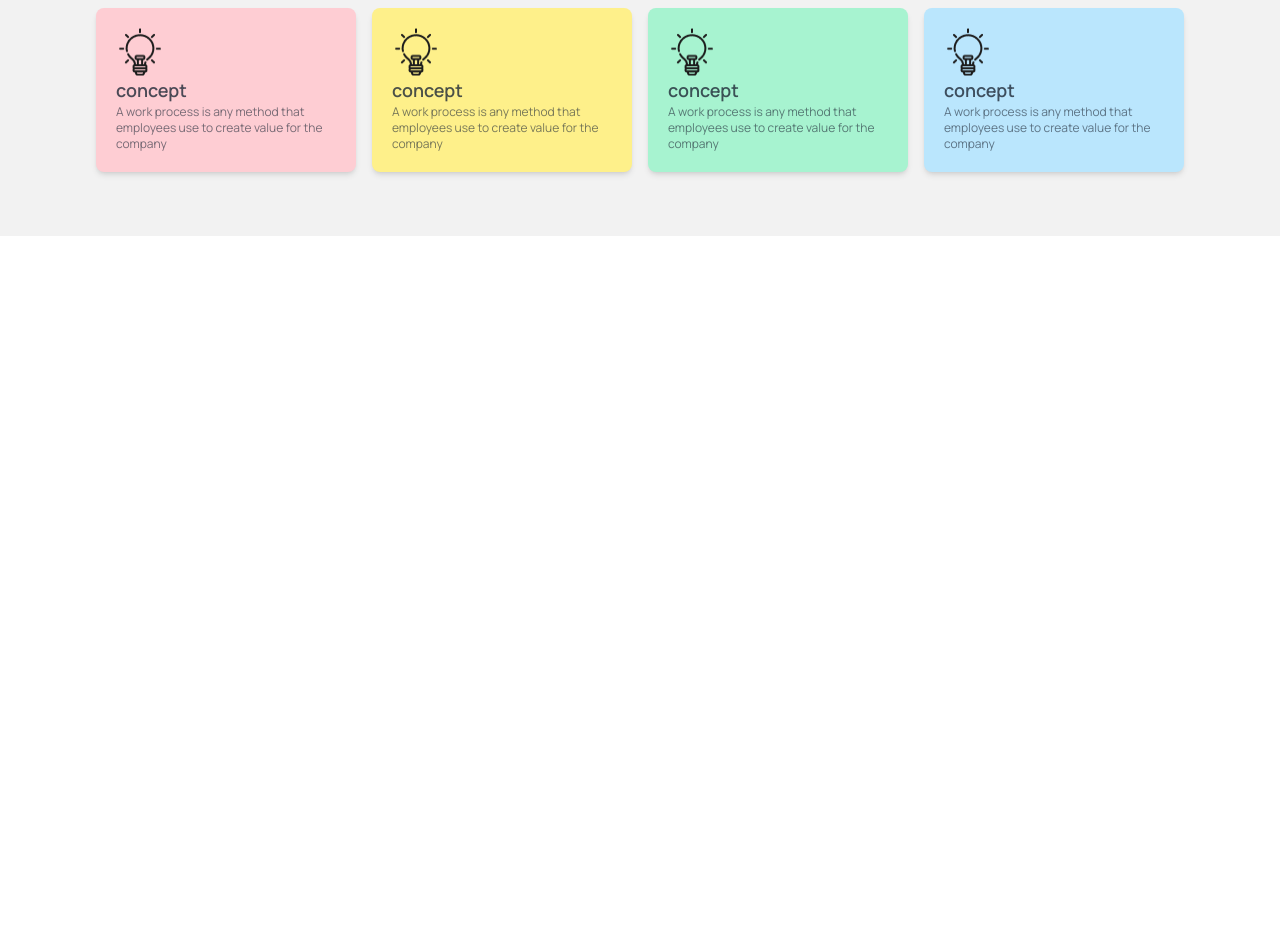
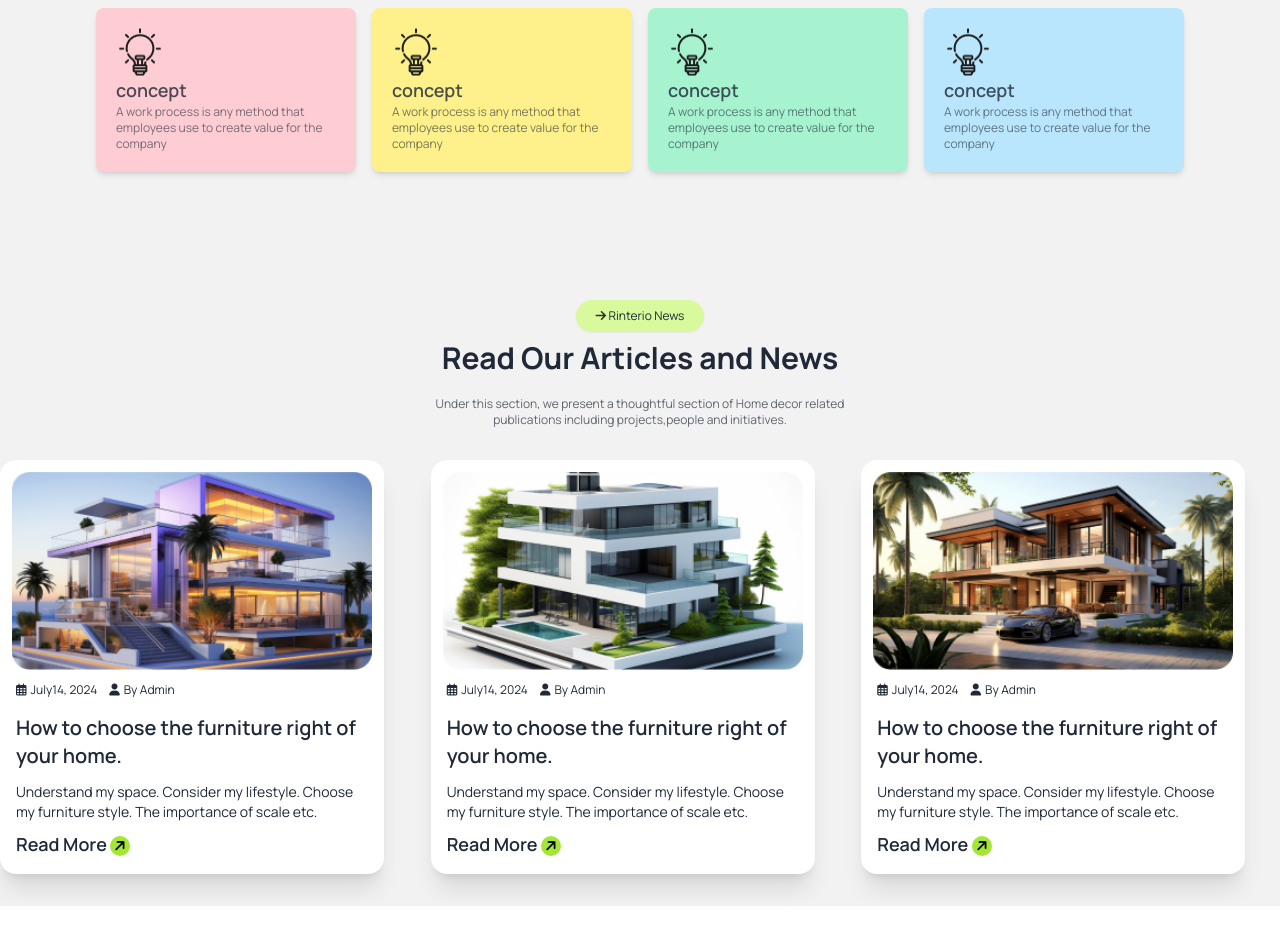
Before and after one commit to sharmin112195/assignment-three, a plain HTML site: page index.html in a window 1280 px wide. Shown: the part 1918-2862 px from the top of the page. Before the commit the page ends 2218 px from the top, so only its background shows below. Drawn offline with nearby package versions, Linux system fonts and the light colour scheme.

Commit message:
articles and news section done

```diff
--- a/index.html
+++ b/index.html
@@ -14,10 +14,10 @@
 <link rel="preconnect" href="https://fonts.gstatic.com" crossorigin>
 <link href="https://fonts.googleapis.com/css2?family=Manrope:wght@200..800&display=swap" rel="stylesheet">
 <style>
-    .font-manrop{font-family: "Manrope", sans-serif;}
+    .font-manrope{font-family: "Manrope", sans-serif;}
 </style>
 </head>
-<body class="font-manrop">
+<body class="font-manrope">
     <header class="w-11/12 mx-auto">
       <!-- navbar section -->
 <nav>
@@ -196,6 +196,88 @@
             </div>
         </div>
       </section>
+
+      <!-- Latest Portfolio -->
+       <section></section>
+
+       <!-- Articles and News -->
+        <section class="my-16 pb-8">
+          <div class="text-center">
+            <button class="bg-lime-200 w-32 h-8 rounded-2xl shadow-sm text-xs"><i class="fa-solid fa-arrow-right text-xs text-center text-black opacity-80"></i> Rinterio News
+            </button>
+            <h2 class="text-3xl font-bold py-2">Read Our Articles and News</h2>
+            <p class="py-3 text-xs opacity-70 overflow-hidden">Under this section, we present a thoughtful section of Home decor related<br> publications including projects,people and initiatives.</p>
+           </div>
+           <!-- card -->
+           <div class="grid grid-cols-1 lg:grid-cols-3 gap-3 pt-5 w-full mx-auto">
+           <!-- first card -->
+            <div class="card card-compact bg-base-100 w-96 shadow-xl">
+              <img class="p-3" src="./assets/article1.png" alt="">
+              <div class="flex gap-3 px-4">
+                <div class="flex gap-1">
+                  <i class="fa-regular fa-calendar-days text-xs"></i>
+                  <p class="text-xs">July14, 2024</p>
+                </div>
+                <div class="flex gap-1">
+                  <i class="fa-solid fa-user text-xs"></i>
+                  <p class="text-xs">By Admin</p>
+                </div>
+              </div>
+              <div class="card-body">
+                <h2 class="card-title">How to choose the furniture right  of your home.</h2>
+                <p>Understand my space. Consider my lifestyle. Choose my furniture style. The importance of scale etc.</p>
+                <div>
+                  <button class="text-lg font-semibold">Read More <i class="fa-solid fa-arrow-right bg-lime-400 w-5 h-5 rounded-full -rotate-45 text-sm my-0.5 text-center text-black"></i></button>
+                </div>
+              </div>
+            </div>
+
+           <!-- second card -->
+
+            <div class="card card-compact bg-base-100 w-96 shadow-xl">
+              <img class="p-3" src="./assets/article2.png" alt="">
+              <div class="flex gap-3 px-4">
+                <div class="flex gap-1">
+                  <i class="fa-regular fa-calendar-days text-xs"></i>
+                  <p class="text-xs">July14, 2024</p>
+                </div>
+                <div class="flex gap-1">
+                  <i class="fa-solid fa-user text-xs"></i>
+                  <p class="text-xs">By Admin</p>
+                </div>
+              </div>
+              <div class="card-body">
+                <h2 class="card-title">How to choose the furniture right  of your home.</h2>
+                <p>Understand my space. Consider my lifestyle. Choose my furniture style. The importance of scale etc.</p>
+                <div>
+                  <button class="text-lg font-semibold">Read More <i class="fa-solid fa-arrow-right bg-lime-400 w-5 h-5 rounded-full -rotate-45 text-sm my-0.5 text-center text-black"></i></button>
+                </div>
+              </div>
+            </div>
+           <!-- third card -->
+
+            <div class="card card-compact bg-base-100 w-96 shadow-xl">
+              <img class="p-3" src="./assets/article3.png" alt="">
+              <div class="flex gap-3 px-4">
+                <div class="flex gap-1">
+                  <i class="fa-regular fa-calendar-days text-xs"></i>
+                  <p class="text-xs">July14, 2024</p>
+                </div>
+                <div class="flex gap-1">
+                  <i class="fa-solid fa-user text-xs"></i>
+                  <p class="text-xs">By Admin</p>
+                </div>
+              </div>
+              <div class="card-body">
+                <h2 class="card-title">How to choose the furniture right  of your home.</h2>
+                <p>Understand my space. Consider my lifestyle. Choose my furniture style. The importance of scale etc.</p>
+                <div>
+                  <button class="text-lg font-semibold">Read More <i class="fa-solid fa-arrow-right bg-lime-400 w-5 h-5 rounded-full -rotate-45 text-sm my-0.5 text-center text-black"></i></button>
+                </div>
+              </div>
+            </div>
+           </div>
+        </section>
     </main>
 </body>
 </html>
```
